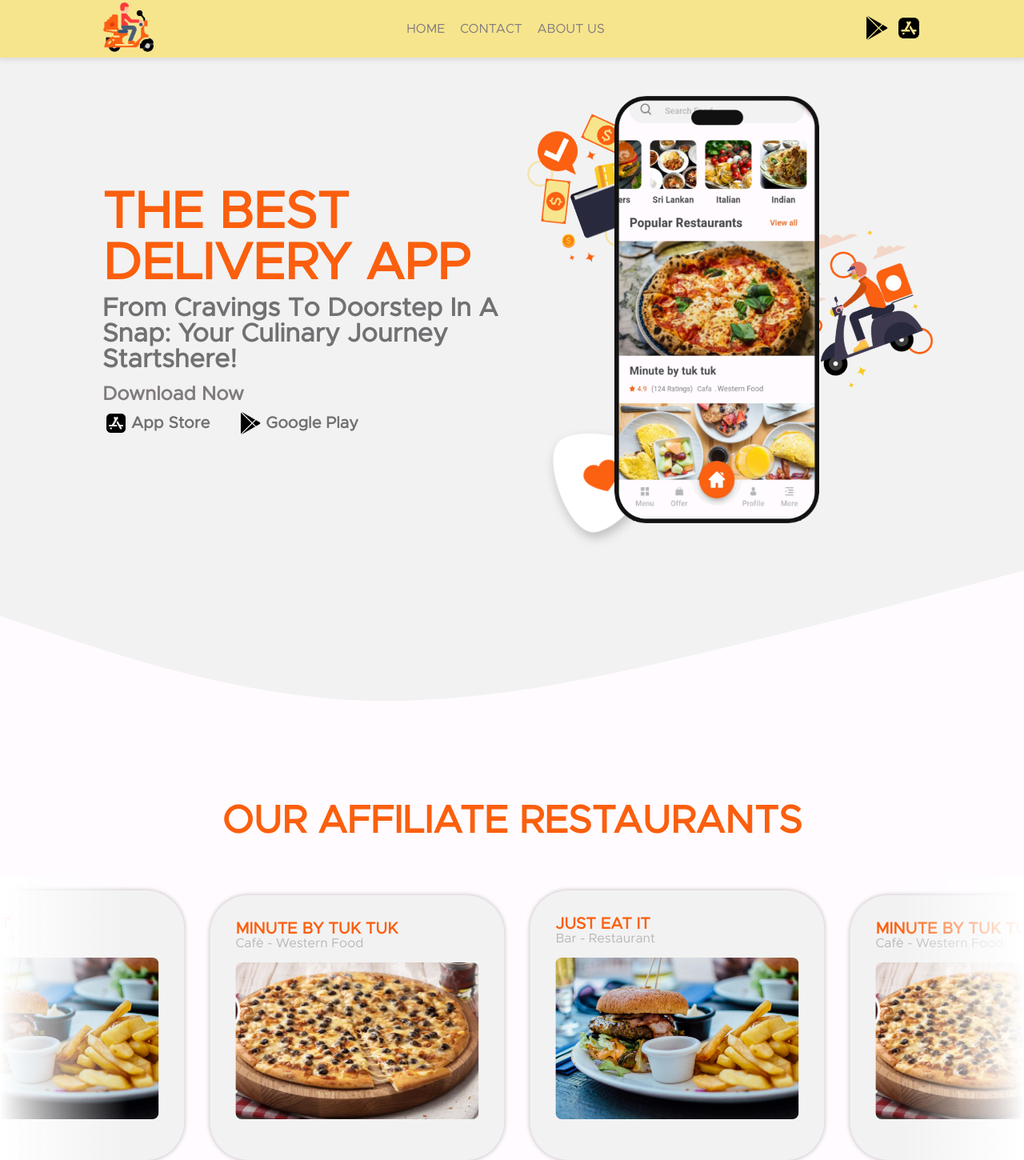
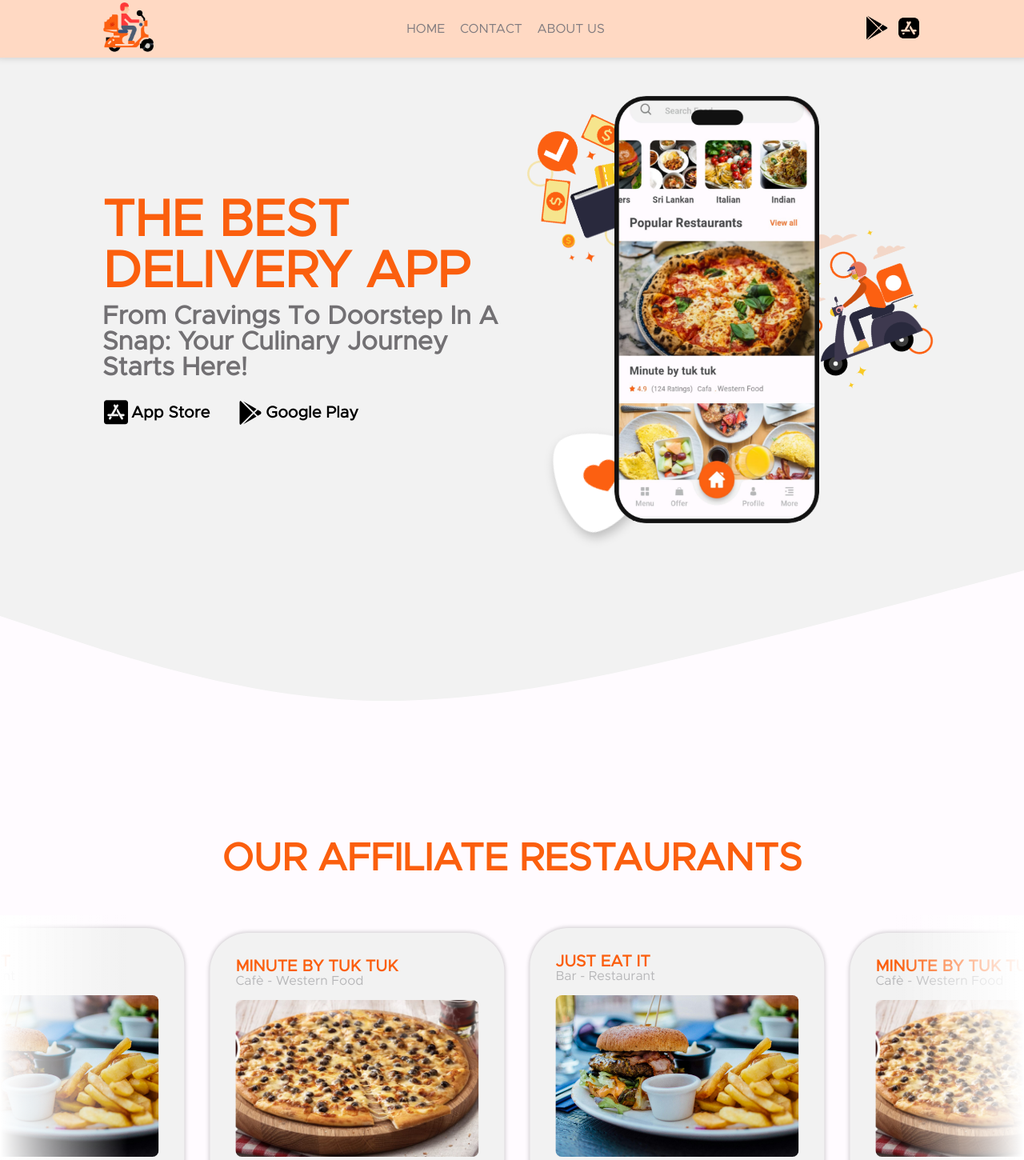
Before and after one commit to elirrgn/divorapp, a React (Vite) app: page / in a window 1280 px wide. Shown: the top 1450 px of the page at 80% size. Built offline with nearby package versions, Linux system fonts and the light colour scheme.

Commit message:
scroll behaviour, cta

```diff
--- a/src/App.css
+++ b/src/App.css
@@ -1,3 +1,29 @@
+:root {
+  --accent: #FB5F0E;
+  --primary: #727073;
+  --secondary: #807B7F;
+  --inactive: #B7B7B9;
+  --secondaryBg: #F2F2F2;
+  --background: #FFFBFF;
+
+
+  /** CSS PRIMARY COLORS */
+  --color-primary-a0:  #ffffff;
+  --color-primary-a10:  #ffd9c3;
+  --color-primary-a20:  #ffb289;
+  --color-primary-a30:  #ff8b51;
+  --color-primary-a50:  #fb5f0e;
+  --color-primary-a60:  #b74912;
+  --color-primary-a70:  #773312;
+  --color-primary-a80:  #3d1d0e;
+  --color-primary-a90:  #000000;
+
+  --dark: #000000;
+  --light: #FFFFFF;
+
+  --fs: 16px;
+}
+
 /* Animation */
 
 @keyframes slideInLeftRotate {
@@ -34,26 +60,6 @@
   }
 }
 
-@keyframes getBigger {
-  0%{
-  }
-
-  100% {
-    font-size: 1.1rem;
-    font-weight: 700;
-  }
-}
-
-@keyframes getBackSmaller {
-  0%{
-    font-size: 1.1rem;
-    font-weight: 700;
-  }
-
-  100% {
-  }
-}
-
 @keyframes horizontalSlider {
   0% {
     transform: translateX(0);
@@ -76,18 +82,9 @@
   animation: bounce 1.2s ease-in-out forwards;
 }
 
-:root {
-  --accent: #FB5F0E;
-  --primary: #727073;
-  --secondary: #807B7F;
-  --inactive: #B7B7B9;
-  --secondaryBg: #F2F2F2;
-  --background: #FFFBFF;
-
-}
-
 html {
-  font-size: 16px; /* Default font-size */
+  font-size: var(--fs); /* Default font-size */
+  scroll-snap-type: y mandatory;
 }
 
 
@@ -128,7 +125,7 @@ header {
   position: fixed;
   top: 0;
   box-shadow: 0 -6px 10px 5px rgba(0,0,0,0.2);
-  background: #F6E58D;
+  background: var(--color-primary-a10);
   z-index: 1000;
 }
 
@@ -139,6 +136,7 @@ header {
   justify-content: space-between;
   align-items: center;
   height: 100%;
+  scroll-snap-align: center;
 }
 
 .icon {
@@ -169,14 +167,19 @@ header {
   text-transform: uppercase;
 }
 
+.menu ul li:hover {
+  scale: 1.2;
+  transition: all 0.2s;
+}
+
+.menu ul li:not(:hover) {
+  transition: all 0.2s;
+}
+
 .menu ul li a:hover {
   color: var(--accent) !important;
-  transition: color ease-in 0.2s;
-  animation: getBigger 0.2s ease-in forwards;
-}
-
-.menu ul li a:not(:hover) {
-  animation: getBackSmaller 0.2s ease-in forwards;
+  font-weight: bold;
+  transition: all ease-in-out 0.2s;
 }
 
 .download-menu ul {
@@ -249,6 +252,26 @@ header {
   align-items: center;
   margin-right: 2rem;
   padding: 2px;
+  padding-top: 1rem;
+}
+
+.hero-download-link:hover {
+  scale: 1.1;
+  transition: all 0.5s;
+}
+
+.hero-download-link:not(:hover) {
+  transition: all 0.5s;
+}
+
+.hero-download-link:hover p,.hero-download-link:hover .hero-download-img {
+  fill: var(--color-primary-a50);
+  color: var(--color-primary-a50);
+  transition: all 0.5s;
+}
+
+.hero-download-link:not(:hover) p,.hero-download-link:not(:hover) .hero-download-img {
+  transition: all 0.5s;
 }
 
 .hero-download-link p {
@@ -256,11 +279,12 @@ header {
   margin-left: 0.25rem;
   text-transform: capitalize;
   font-weight: 800;
-  color: var(--primary);
+  color: var(--color-primary-a90);
 }
 
 .hero-download-img {
   width: 30px;
+  fill: var(--color-primary-a90);
 }
 
 .hero-phone {
@@ -310,9 +334,18 @@ header {
 
 /* Affiliates CSS Section */
 
+.affiliate-section {
+  min-height: 35rem;
+  display: flex;
+  flex-direction: column;
+  justify-content: center;
+  scroll-snap-align: center;
+}
+
 .affiliate-container {
+  flex-direction: column;
   justify-content: center;
-  flex-direction: column;
+  scroll-snap-align: none;
 }
 
 .affiliate-text-container {
--- a/src/Components/AffiliateSection.jsx
+++ b/src/Components/AffiliateSection.jsx
@@ -48,6 +48,7 @@ function AffiliateSection() {
 
     return(
         <>
+            <div className="affiliate-section">
                 <div className="container affiliate-container">
                     <div className="affiliate-text-container">
                         <h1>our affiliate restaurants</h1>
@@ -65,6 +66,7 @@ function AffiliateSection() {
                         ))}
                     </div>
                 </div>
+            </div>
         </>
     );
 }
--- a/src/Components/Hero.jsx
+++ b/src/Components/Hero.jsx
@@ -16,16 +16,15 @@ function Hero(){
                     the best <br />delivery app
                 </h1>
                 <p className="hero-descr">
-                    From cravings to doorstep in a snap: Your culinary journey startshere!
+                    From cravings to doorstep in a snap: Your culinary journey starts here!
                 </p>
-                <p className="hero-download">download now</p>
                 <div className="hero-download-links">
                     <a href="" className="hero-download-link">
-                        <img src={appStore} alt="app-store logo"className="hero-download-img" draggable="false"/>
+                    <svg xmlns="http://www.w3.org/2000/svg" viewBox="0 0 448 512" className="hero-download-img"><path d="M400 32H48C21.5 32 0 53.5 0 80v352c0 26.5 21.5 48 48 48h352c26.5 0 48-21.5 48-48V80c0-26.5-21.5-48-48-48zM127 384.5c-5.5 9.6-17.8 12.8-27.3 7.3-9.6-5.5-12.8-17.8-7.3-27.3l14.3-24.7c16.1-4.9 29.3-1.1 39.6 11.4L127 384.5zm138.9-53.9H84c-11 0-20-9-20-20s9-20 20-20h51l65.4-113.2-20.5-35.4c-5.5-9.6-2.2-21.8 7.3-27.3 9.6-5.5 21.8-2.2 27.3 7.3l8.9 15.4 8.9-15.4c5.5-9.6 17.8-12.8 27.3-7.3 9.6 5.5 12.8 17.8 7.3 27.3l-85.8 148.6h62.1c20.2 0 31.5 23.7 22.7 40zm98.1 0h-29l19.6 33.9c5.5 9.6 2.2 21.8-7.3 27.3-9.6 5.5-21.8 2.2-27.3-7.3-32.9-56.9-57.5-99.7-74-128.1-16.7-29-4.8-58 7.1-67.8 13.1 22.7 32.7 56.7 58.9 102h52c11 0 20 9 20 20 0 11.1-9 20-20 20z"/></svg>
                         <p>app store</p>
                     </a>
                     <a href="" className="hero-download-link">
-                        <img src={googlePlay} alt="google-play logo"className="hero-download-img" draggable="false"/>
+                        <svg xmlns="http://www.w3.org/2000/svg" viewBox="0 0 512 512" className="hero-download-img"><path d="M325.3 234.3L104.6 13l280.8 161.2-60.1 60.1zM47 0C34 6.8 25.3 19.2 25.3 35.3v441.3c0 16.1 8.7 28.5 21.7 35.3l256.6-256L47 0zm425.2 225.6l-58.9-34.1-65.7 64.5 65.7 64.5 60.1-34.1c18-14.3 18-46.5-1.2-60.8zM104.6 499l280.8-161.2-60.1-60.1L104.6 499z"/></svg>
                         <p>google play</p>
                     </a>
                 </div>
```
Lines whose indentation alone changed are shown as unchanged.
